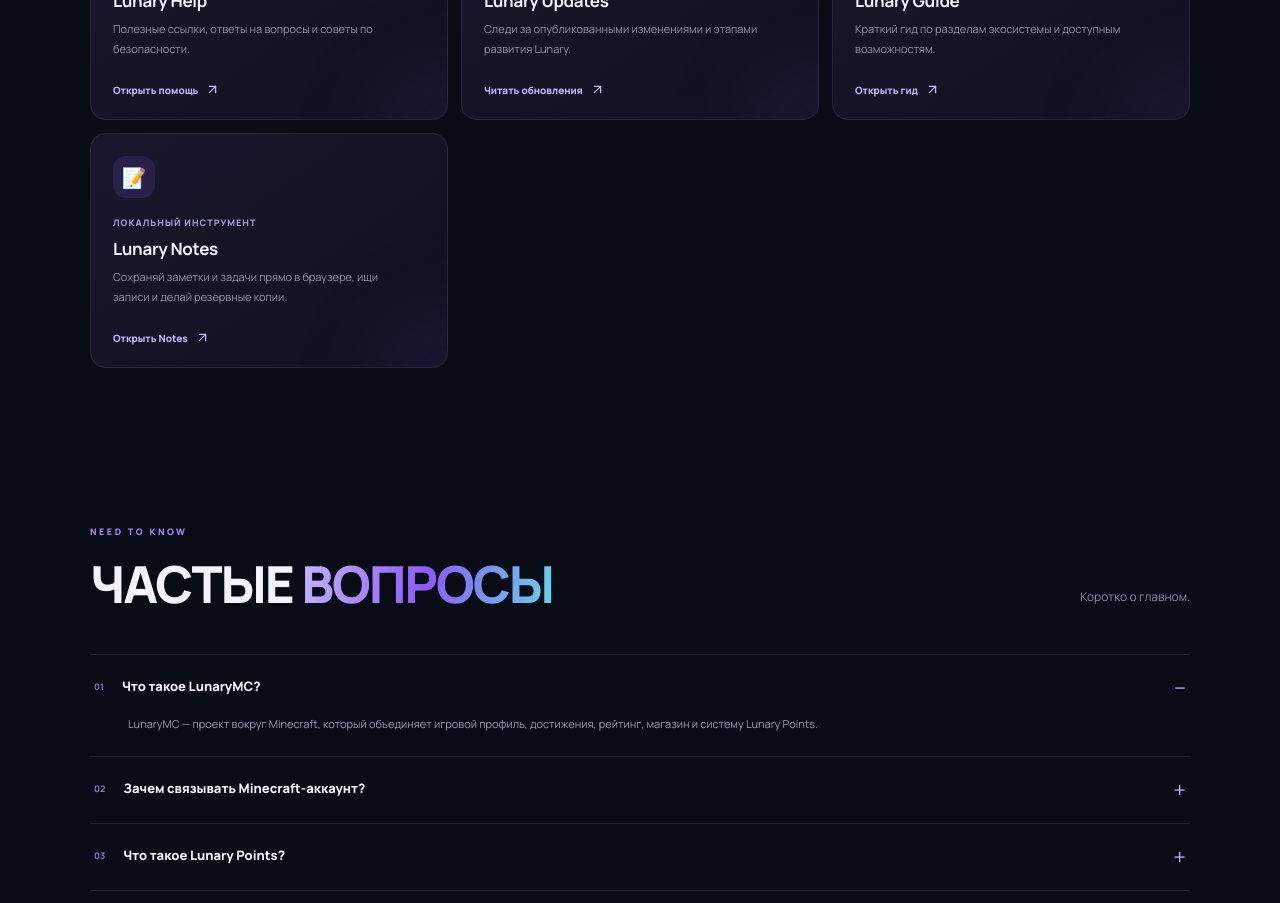
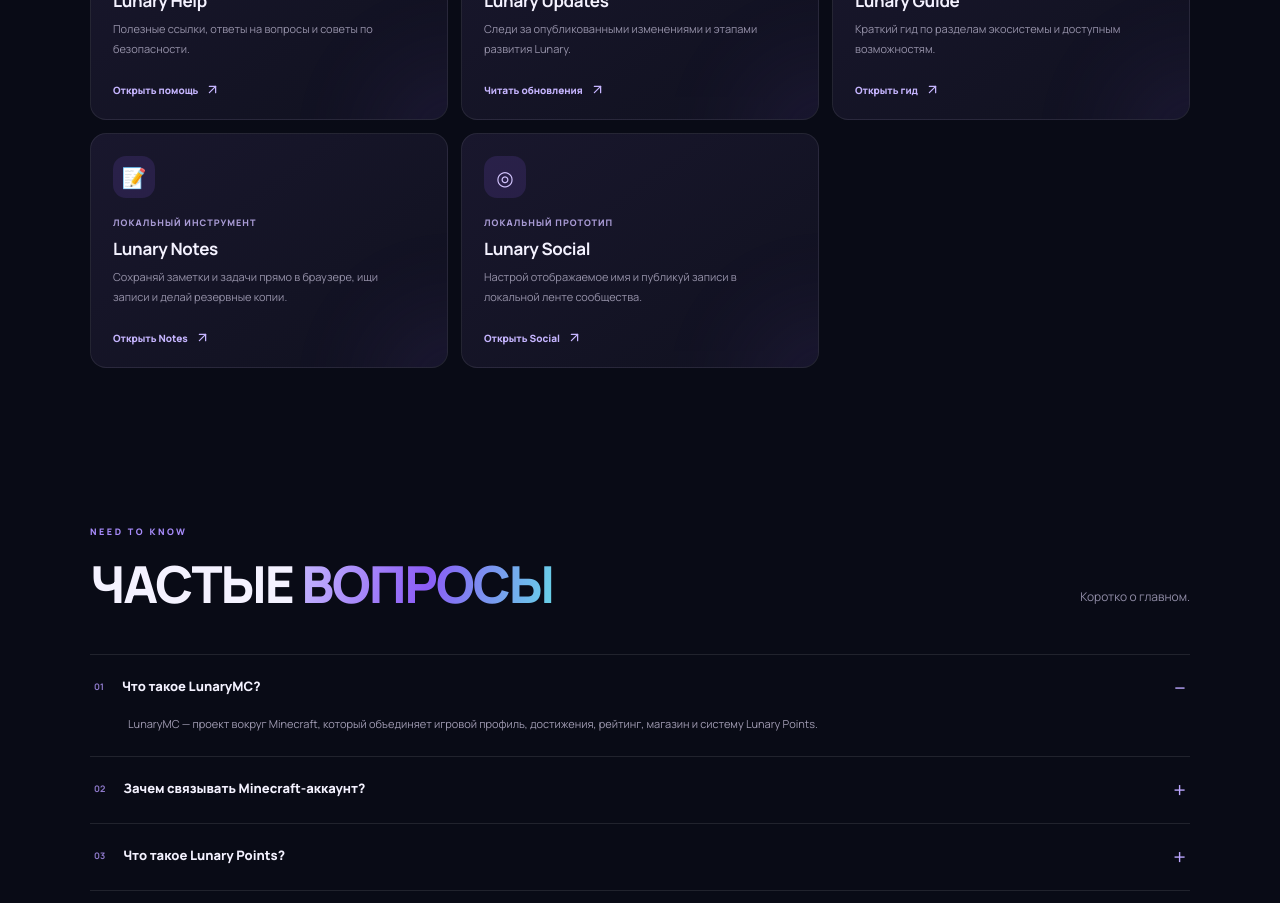
Before and after one commit to levkabarinov/lunarymc-site, a React (Vite) app: page / in a window 1280 px wide. Shown: the part 3460-4363 px from the top of the page. Built offline with nearby package versions, Linux system fonts and the light colour scheme.

Commit message:
Add Lunary Social to homepage ecosystem

```diff
--- a/src/Site.jsx
+++ b/src/Site.jsx
@@ -174,6 +174,7 @@ function Site() {
           <a className="ecosystem-card" href="updates/"><span className="ecosystem-icon">✧</span><span className="ecosystem-status">Журнал проекта</span><h3>Lunary Updates</h3><p>Следи за опубликованными изменениями и этапами развития Lunary.</p><span className="ecosystem-link">Читать обновления <ArrowUpRight size={15}/></span></a>
           <a className="ecosystem-card" href="guide/"><span className="ecosystem-icon">📘</span><span className="ecosystem-status">Руководство</span><h3>Lunary Guide</h3><p>Краткий гид по разделам экосистемы и доступным возможностям.</p><span className="ecosystem-link">Открыть гид <ArrowUpRight size={15}/></span></a>
           <a className="ecosystem-card" href="notes/"><span className="ecosystem-icon">📝</span><span className="ecosystem-status">Локальный инструмент</span><h3>Lunary Notes</h3><p>Сохраняй заметки и задачи прямо в браузере, ищи записи и делай резервные копии.</p><span className="ecosystem-link">Открыть Notes <ArrowUpRight size={15}/></span></a>
+          <a className="ecosystem-card" href="social/"><span className="ecosystem-icon">◎</span><span className="ecosystem-status">Локальный прототип</span><h3>Lunary Social</h3><p>Настрой отображаемое имя и публикуй записи в локальной ленте сообщества.</p><span className="ecosystem-link">Открыть Social <ArrowUpRight size={15}/></span></a>
         </div>
       </section>
 
```
